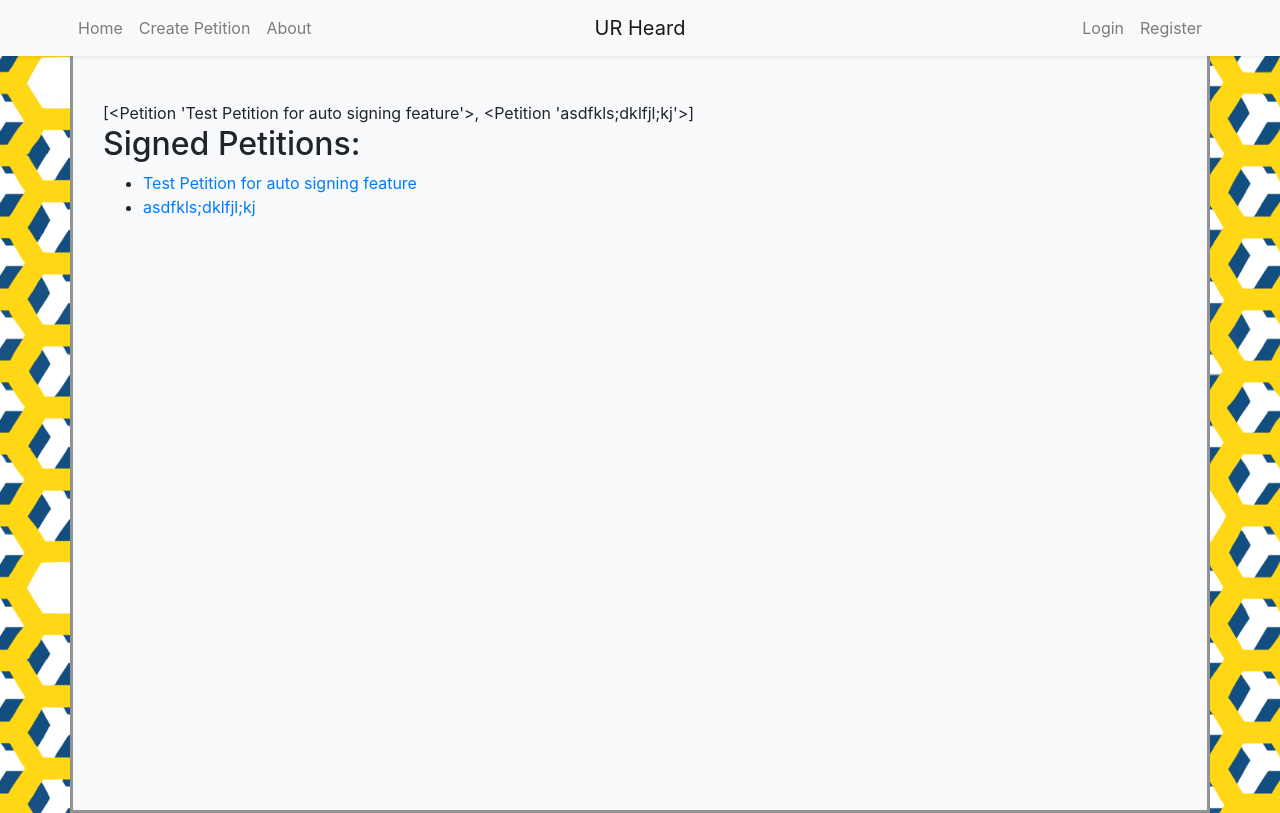
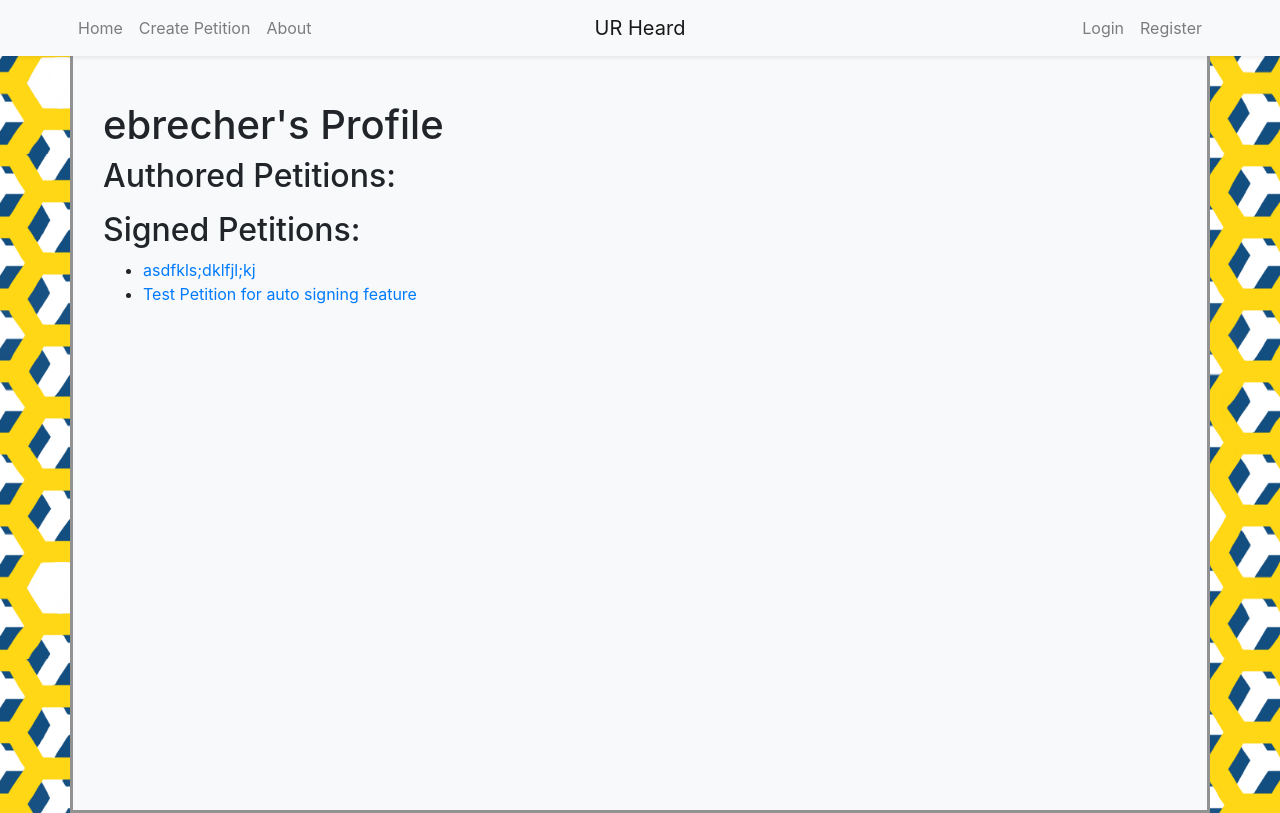
Before and after one commit to michaelb-TI100/csc210-team3, a Flask app: page /profile/3 in a window 1280 px wide. Run offline with Flask 2, Linux system fonts and the light colour scheme; data comes from the database, SQL or seed files in the repository; some libraries are stand-ins or nearby versions.

Commit message:
Update profile.html

```diff
--- a/templates/profile.html
+++ b/templates/profile.html
@@ -3,15 +3,17 @@
 {% block title %}UR Heard - {{ current_profile.name}}'s Profile{% endblock title %}
 
 {% block content %}
-
-	{{current_profile.signed_petitions}}
+	<h1>{{ current_profile.name}}'s Profile</h1>
+	<h2>Authored Petitions:</h2>
+	<ul>
+		{% for petition in current_profile.petition|reverse %}
+			<li><a href="{{ url_for ('petition', id=petition.id) }}">{{petition.title}}</a></li>
+		{% endfor %}
+	</ul>
 	<h2>Signed Petitions:</h2>
 	<ul>
-		{% for petition in current_profile.signed_petitions %}
-			<li>
-				<a href="{{ url_for ('petition', id=petition.id) }}">{{petition.title}}</a>
-			</li>
+		{% for petition in current_profile.signed_petitions|reverse %}
+			<li><a href="{{ url_for ('petition', id=petition.id) }}">{{petition.title}}</a></li>
 		{% endfor %}
 	</ul>
-
 {% endblock content %}
```
